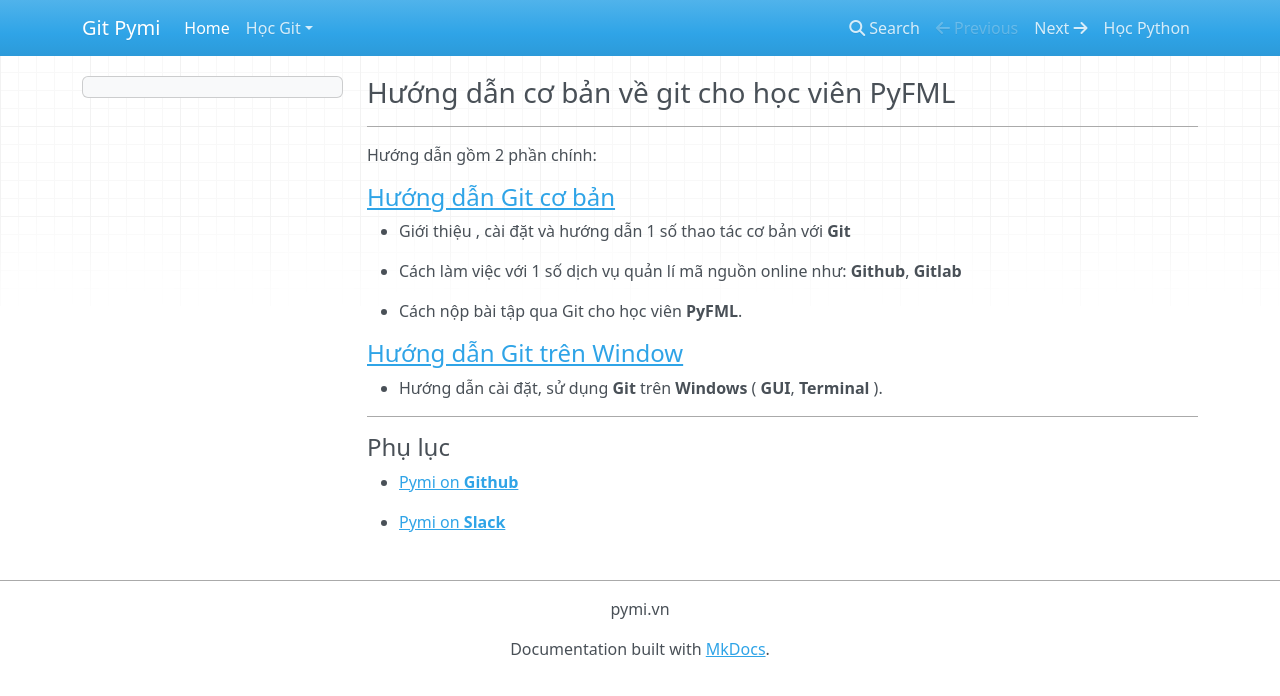
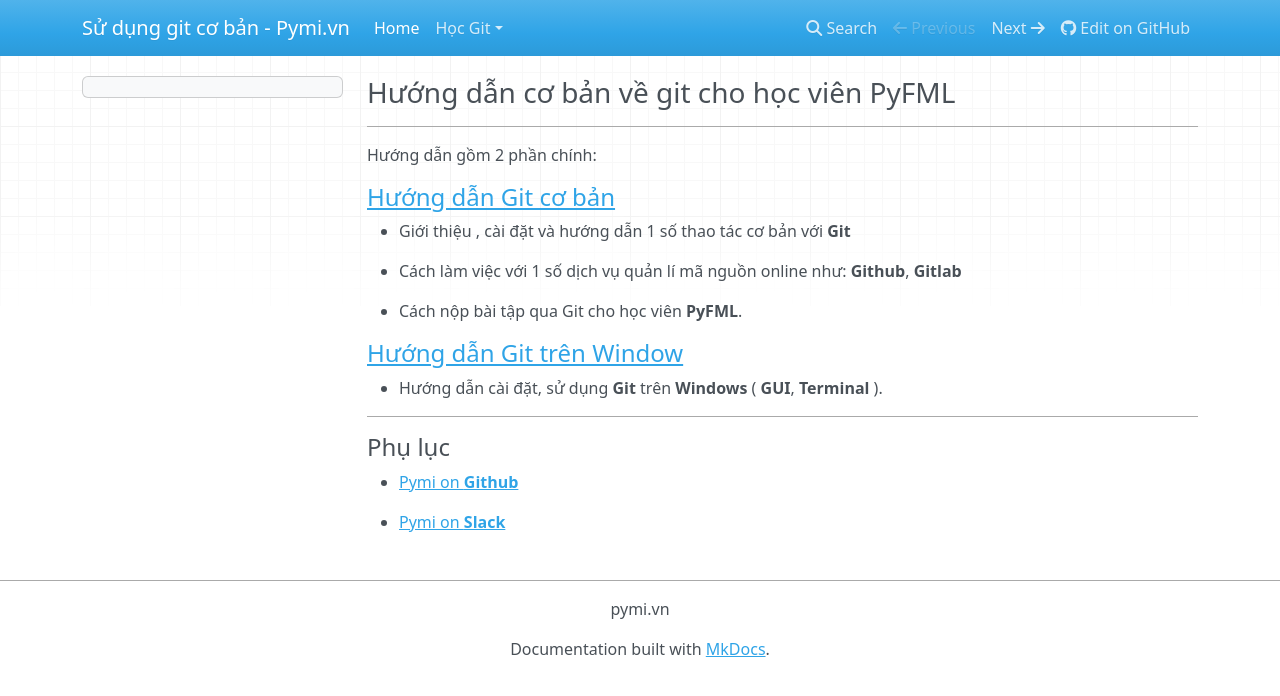
Before and after one commit to pymivn/vinagit, an MkDocs documentation site: the page built from docs/index.md, in a window 1280 px wide. Shown: the top 696 px of the page. Built offline with MkDocs 1.6.1, drawn with Linux system fonts in a browser that asks for light colours; nearby versions of some CDN libraries; old or Windows-style settings are respelled for this version of MkDocs.

Commit message:
update mkdocs.yml

```diff
--- a/mkdocs.yml
+++ b/mkdocs.yml
@@ -1,9 +1,9 @@
-site_name: Git Pymi
+site_name: Sử dụng git cơ bản - Pymi.vn
+site_description: Hướng dẫn sử dụng Git cơ bản
 pages:
     - Home: index.md
     - Học Git:
       - Học Git cơ bản: introduction_to_git.md
       - Hướng dẫn sử dụng Git với Windows: introduction_to_git_GUI.md
-repo_url: http://pymi.vn/
-repo_name: Học Python
+repo_url: https://github.com/pymivn/vinagit
 copyright: pymi.vn
```
